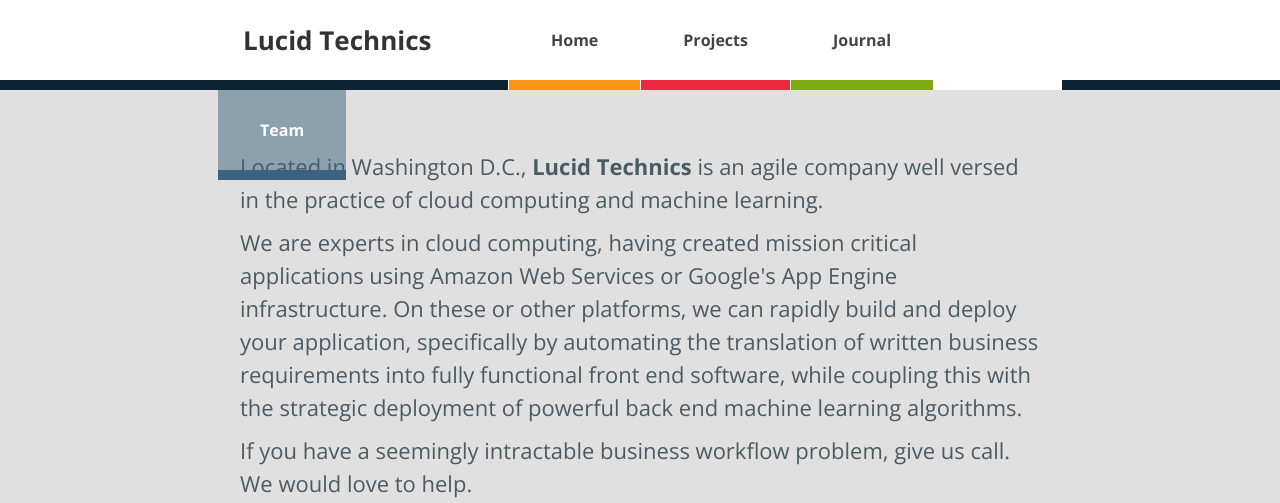
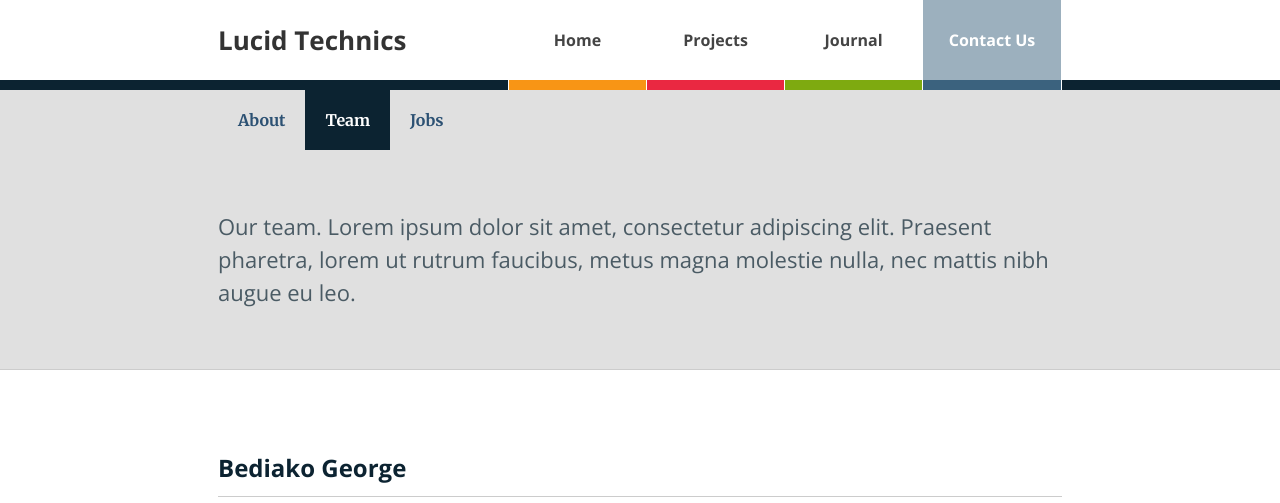
Before and after one commit to LucidTechnics/lucidtechnics.github.com, a Jekyll site: the page built from team.html, in a window 1280 px wide, cut to the strip 0-503 px from the top of the page. Built offline with Jekyll 4.4.1, drawn with Linux system fonts in a browser that asks for light colours; nearby versions of some CDN libraries.

Commit message:
Reworked about page.

```diff
--- /dev/null
+++ b/_includes/about-menu.html
@@ -0,0 +1,7 @@
+<div class="about-menu">
+	<div class="inner">
+		<a class="{% if page.url == '/about/' %} active{% endif %}" href="/about">About</a>
+		<a class="{% if page.url contains '/about/team/' %} active{% endif %}" href="/about/team/">Team</a>
+		<a class="{% if page.url contains '/about/jobs/' %} active{% endif %}" href="/about/jobs/">Jobs</a>
+	</div>
+</div>
--- a/_includes/menu.html
+++ b/_includes/menu.html
@@ -5,7 +5,7 @@
     <a class="home{% if page.url == '/' %} active{% endif %}" href="/">Home</a>
     <a class="projects{% if page.url contains '/projects/' %} active{% endif %}" href="/projects/">Projects</a>
     <a class="articles{% if page.url contains '/articles/' %} active{% endif %}" href="/articles/">Journal</a>
-    <a class="team{% if page.url contains '/team/' %} active{% endif %}" href="/team/">Team</a>
+    <a class="team{% if page.url contains '/about/' %} active{% endif %}" href="/about/">Contact Us</a>
   </div>
   <div class="ruler"></div>
 </div>
--- a/_layouts/project.html
+++ b/_layouts/project.html
@@ -23,7 +23,7 @@
     <div class="improve-article">
       <a class="button" href="{{ page.prose_link }}">Edit in Prose</a>
       <p>
-        This article has been written and published using <a href="http://prose.io" target="_blank">Prose</a>. Please help improving this documentation by contributing to the text.
+        This article has been written and published using <a href="http://prose.io" target="_blank">Prose</a>.<br/>Please help improving it by contributing to the text.
       </p>
     </div>
   </div>
--- a/app.css
+++ b/app.css
@@ -196,7 +196,7 @@
   }*/
 
 #main .plot {
-  width: 800px;
+  width: 844px;
   margin: 0 auto;
   padding: 30px 0;
   color: #666;
@@ -241,13 +241,15 @@
 #menu a {
   color: #444;
   /*background: rgba(0,0,0, 0.2);*/
-  padding: 30px 42px;
+  padding: 30px 0px;
+  text-align: center;
   font-weight: 700;
   font-family: 'Open Sans';
   z-index: 2000;
   display: block;
   float: left;
   margin-right: 1px;
+  width: 137px;
 }
 
 #menu a:first-child{
@@ -260,8 +262,8 @@
 
 #menu a.title {
   /*margin-right: 30px;*/
-
-  padding: 30px 70px 30px 25px;
+  text-align: left;
+  padding: 30px 70px 30px 0px;
   font-size: 26px;
   color: rgba(0,0,0, 0.8);
   border-bottom: 10px solid #0C2331;
@@ -311,11 +313,13 @@
 }
 
 #menu a.team {
+  width: 138px;
   border-bottom: 10px solid rgba(59, 98, 126, 1.0);
 }
 
 #menu a.team:hover {
   background: rgba(59, 98, 126, 0.1);
+
 }
 
 #menu a.team.active {
@@ -359,11 +363,11 @@
 
 
 /* ------------------------------------------
-  Team
+  About
 ---------------------------------------------*/
 
 #main .team-members {
-  width: 800px;
+  width: 844px;
   margin: 0 auto;
   padding-top: 30px;
 }
@@ -417,6 +421,35 @@
   opacity: 1.0;
 }
 
+.about-menu {
+  background: #E0E0E0;
+
+}
+
+.about-menu .inner {
+  width: 844px;
+  margin: 0 auto;
+  overflow: auto;
+  height: 60px;
+}
+
+.about-menu a {
+  float: left;
+  line-height: 60px;
+  padding: 0 20px;
+}
+
+.about-menu a.active {
+  background: #0C2331;
+  color: #fff;
+}
+
+.jobs {
+  width: 844px;
+  margin: 0 auto;
+  overflow: auto;
+}
+
 /* ------------------------------------------
   Startpage
 ---------------------------------------------*/
@@ -433,7 +466,7 @@
   z-index: 2000;
   position: absolute;
   top: 40px;
-  width: 800px;
+  width: 844px;
   left: 0px;
   right: 0px;
   margin: 0 auto;
@@ -471,7 +504,7 @@
 }
 
 .slides .slide .inner {
-  width: 800px;
+  width: 844px;
   margin: 0 auto;
   color: #0C2331;
   position: relative;
@@ -511,7 +544,7 @@
 
 
 .content {
-  width: 800px;
+  width: 844px;
   margin: 0 auto;
 }
 
@@ -538,7 +571,7 @@
 and your footer gets pushed down a bit more, creating vertical scroll bars in the browser */
 
 #container {
-  min-width: 800px;
+  min-width: 844px;
 }
 
 .footer-separator {
@@ -547,12 +580,13 @@
 }
 
 .footer-separator .colorstrips {
-  width: 800px;
+  width: 844px;
   margin: 0 auto;
+  overflow: auto;
 }
 
 .footer-separator .colorstrip {
-  width: 131px;
+  width: 137px;
   height: 10px;
   color: red;
   float: right;
@@ -587,7 +621,7 @@
 }
 
 #footer .footer-content {
-  width: 800px;
+  width: 844px;
   margin: 0 auto;
   font-size: 18px;
 }
@@ -634,7 +668,7 @@
 }
 
 .project-navigation {
-  width: 800px;
+  width: 844px;
   margin: 0 auto;
 	padding: 30px 0 50px;
 }
@@ -700,7 +734,7 @@
 
 
 .article-navigation {
-  width: 800px;
+  width: 844px;
   margin: 0 auto;
   padding: 30px 0;
 
@@ -801,7 +835,7 @@
 
 .improve-article {
   overflow: auto;
-  width: 800px;
+  width: 844px;
   margin: 20px auto;
 }
 
@@ -823,7 +857,7 @@
 .intro .title {
   font-family: 'Open Sans';
   position: relative;
-  width: 800px;
+  width: 844px;
   font-size: 36px;
 
   font-weight: 700;
@@ -833,7 +867,7 @@
 
 
 .intro .abstract {
-  width: 800px;
+  width: 844px;
   margin: 0px auto;
   padding: 20px 0;
   padding-bottom: 30px;
@@ -849,7 +883,7 @@
   font-family: 'Open Sans';
   font-weight: 400;
   font-size: 16px;
-  width: 800px;
+  width: 844px;
   opacity: 0.9;
   margin: 0px auto;
   padding-top: 20px;
@@ -911,7 +945,7 @@
 }
 
 .post-content {
-  width: 800px;
+  width: 844px;
   margin: 0px auto;
   padding: 20px 0;
   font-family: Merriweather, Georgia,'Times New Roman','Hoefler Text', sans-serif;
--- a/team.html
+++ b/team.html
@@ -1,22 +1,19 @@
 ---
 layout: default
-permalink: /team/
+permalink: /about/team/
 ---
 <div id="main">
   <div class="team">
     {% include menu.html %}
-    <div class="intro">
+    {% include about-menu.html %}
+  </div>
 
-      <div class="abstract">
-        <p>
-          Located in Washington D.C., <strong>Lucid Technics</strong> is an agile company well versed in the practice of cloud computing and machine learning.
-        </p>
-        <p>
-        We are experts in cloud computing, having created mission critical applications using Amazon Web Services or Google's App Engine infrastructure.  On these or other platforms, we can rapidly build and deploy your application, specifically by automating the translation of written business requirements into fully functional front end software, while coupling this with the strategic deployment of powerful back end machine learning algorithms.
-        </p>
-        <p> If you have a seemingly intractable business workflow problem, give us call.  We would love to help.
-        </p>
-      </div>
+  <div class="intro">
+
+    <div class="abstract">
+      <p>
+        Our team. Lorem ipsum dolor sit amet, consectetur adipiscing elit. Praesent pharetra, lorem ut rutrum faucibus, metus magna molestie nulla, nec mattis nibh augue eu leo.
+      </p>
     </div>
   </div>
 
@@ -55,5 +52,6 @@
       </div>
     </div>
 
+
   </div>
 </div>
```
Also changed, not shown: about.html (added, +34 -0 lines), jobs.html (added, +46 -0 lines).
